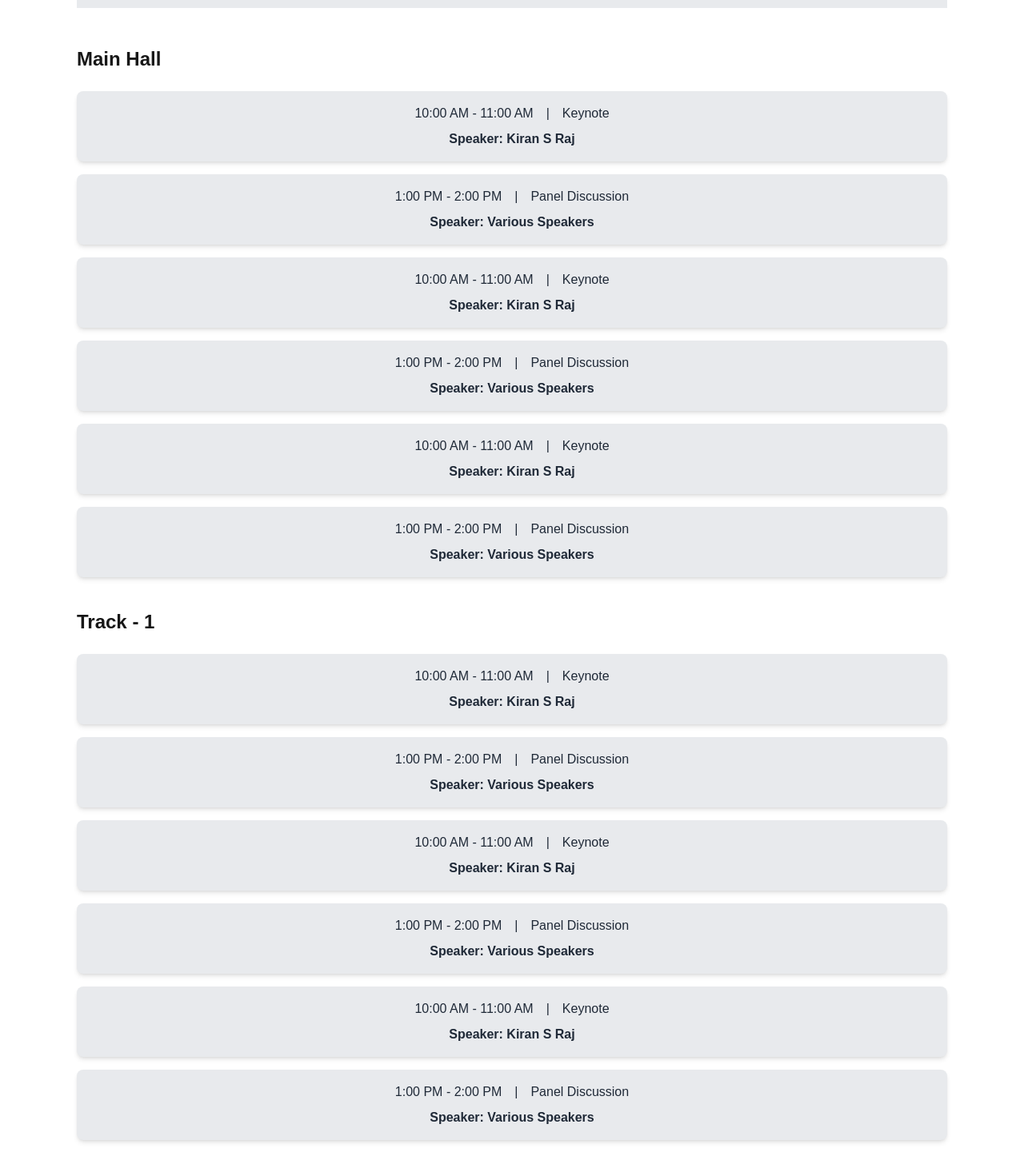
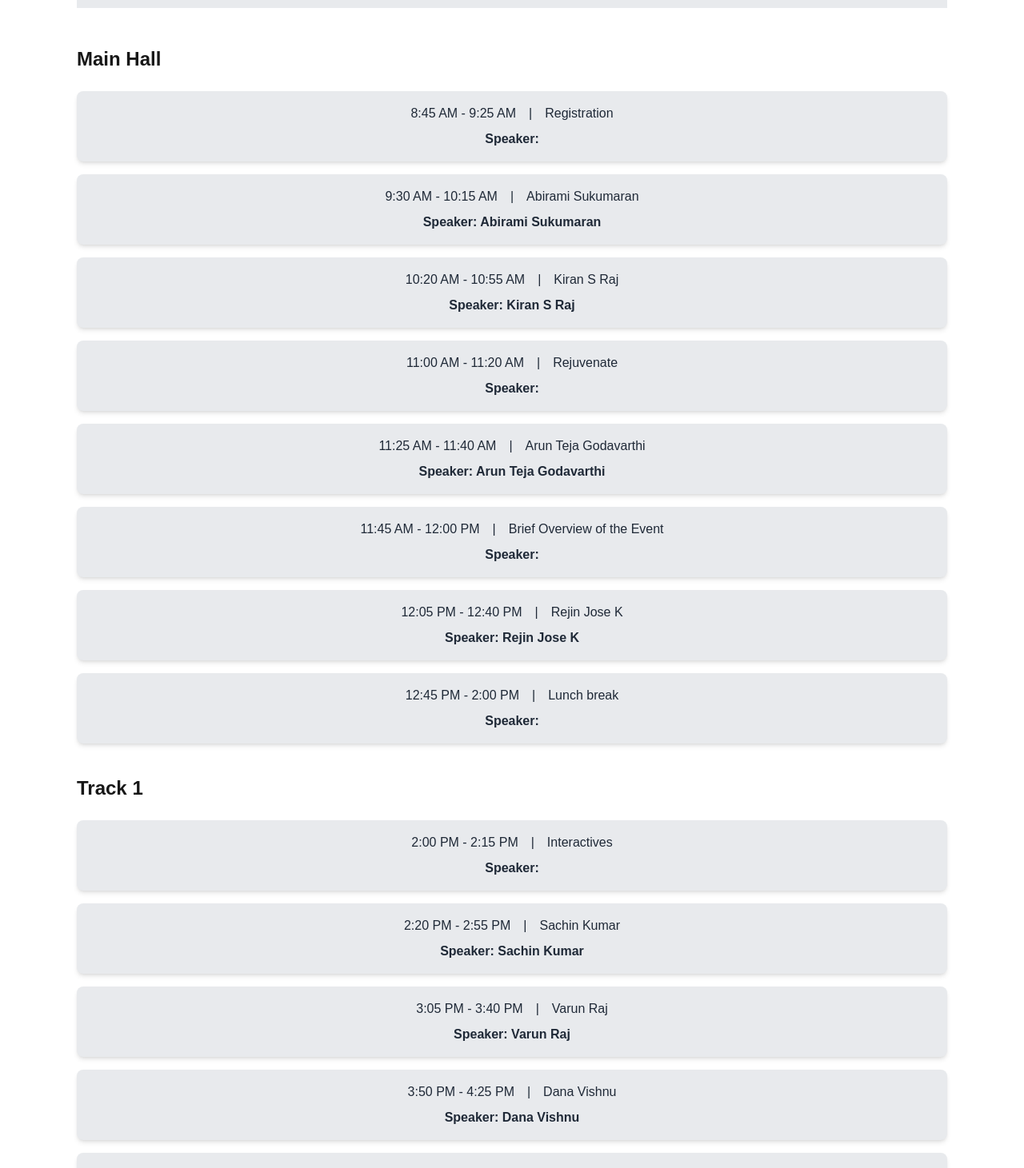
Before and after one commit to abdulhakkeempa/ccd-24, a Next.js app: page /agenda in a window 1280 px wide. Shown: the part 320-1781 px from the top of the page at 80% size. Built offline with nearby package versions, Linux system fonts and the light colour scheme.

Commit message:
updated agenda

```diff
--- a/src/app/agenda/page.tsx
+++ b/src/app/agenda/page.tsx
@@ -9,110 +9,139 @@ const agendaList = [
     "track": "Main Hall",
     "sessions": [
       {
-        "title": "Keynote",
-        "time": "10:00 AM - 11:00 AM",
+        "title": "Registration",
+        "time": "8:45 AM - 9:25 AM",
+        "speaker": ""
+      },
+      {
+        "title": "Abirami Sukumaran",
+        "time": "9:30 AM - 10:15 AM",
+        "speaker": "Abirami Sukumaran",
+        "topic": "Building Agentic Applications with Cloud Databases and Serverless Runtimes"
+      },
+      {
+        "title": "Kiran S Raj",
+        "time": "10:20 AM - 10:55 AM",
         "speaker": "Kiran S Raj"
       },
       {
-        "title": "Panel Discussion",
-        "time": "1:00 PM - 2:00 PM",
-        "speaker": "Various Speakers"
+        "title": "Rejuvenate",
+        "time": "11:00 AM - 11:20 AM",
+        "speaker": ""
       },
       {
-        "title": "Keynote",
-        "time": "10:00 AM - 11:00 AM",
-        "speaker": "Kiran S Raj"
+        "title": "Arun Teja Godavarthi",
+        "time": "11:25 AM - 11:40 AM",
+        "speaker": "Arun Teja Godavarthi",
+        "topic": "Gemini"
       },
       {
-        "title": "Panel Discussion",
-        "time": "1:00 PM - 2:00 PM",
-        "speaker": "Various Speakers"
+        "title": "Brief Overview of the Event",
+        "time": "11:45 AM - 12:00 PM",
+        "speaker": ""
       },
       {
-        "title": "Keynote",
-        "time": "10:00 AM - 11:00 AM",
-        "speaker": "Kiran S Raj"
+        "title": "Rejin Jose K",
+        "time": "12:05 PM - 12:40 PM",
+        "speaker": "Rejin Jose K",
+        "topic": "Through My Eyes: A Developer Retrospective"
       },
       {
-        "title": "Panel Discussion",
-        "time": "1:00 PM - 2:00 PM",
-        "speaker": "Various Speakers"
+        "title": "Lunch break",
+        "time": "12:45 PM - 2:00 PM",
+        "speaker": ""
       }
     ]
   },
   {
-    "track": "Track - 1",
+    "track": "Track 1",
     "sessions": [
       {
-        "title": "Keynote",
-        "time": "10:00 AM - 11:00 AM",
-        "speaker": "Kiran S Raj"
+        "title": "Interactives",
+        "time": "2:00 PM - 2:15 PM",
+        "speaker": ""
       },
       {
-        "title": "Panel Discussion",
-        "time": "1:00 PM - 2:00 PM",
-        "speaker": "Various Speakers"
+        "title": "Sachin Kumar",
+        "time": "2:20 PM - 2:55 PM",
+        "speaker": "Sachin Kumar",
+        "topic": "Building Powerful AI Agents using Vertex AI Agent Builder"
       },
       {
-        "title": "Keynote",
-        "time": "10:00 AM - 11:00 AM",
-        "speaker": "Kiran S Raj"
+        "title": "Varun Raj",
+        "time": "3:05 PM - 3:40 PM",
+        "speaker": "Varun Raj",
+        "topic": "Building AI Apps with Firebase Genkit and Gemini"
       },
       {
-        "title": "Panel Discussion",
-        "time": "1:00 PM - 2:00 PM",
-        "speaker": "Various Speakers"
+        "title": "Dana Vishnu",
+        "time": "3:50 PM - 4:25 PM",
+        "speaker": "Dana Vishnu",
+        "topic": "Web Security Essentials for Developers"
       },
       {
-        "title": "Keynote",
-        "time": "10:00 AM - 11:00 AM",
-        "speaker": "Kiran S Raj"
-      },
-      {
-        "title": "Panel Discussion",
-        "time": "1:00 PM - 2:00 PM",
-        "speaker": "Various Speakers"
+        "title": "Deepu Xavier, Nithin Suresh",
+        "time": "4:35 PM - 5:10 PM",
+        "speaker": "Deepu Xavier, Nithin Suresh",
+        "topic": "Generative AI: Revolutionizing Product Development"
       }
     ]
   },
   {
-    "track": "Track - 2",
+    "track": "Track 2",
     "sessions": [
       {
-        "title": "Keynote",
-        "time": "10:00 AM - 11:00 AM",
-        "speaker": "Kiran S Raj"
+        "title": "Interactives",
+        "time": "2:00 PM - 2:15 PM",
+        "speaker": ""
       },
       {
-        "title": "Panel Discussion",
-        "time": "1:00 PM - 2:00 PM",
-        "speaker": "Various Speakers"
+        "title": "Anubhav Singh",
+        "time": "2:20 PM - 2:55 PM",
+        "speaker": "Anubhav Singh",
+        "topic": "Exploring Goroutines as Cognitive Threads in Go"
       },
       {
-        "title": "Keynote",
-        "time": "10:00 AM - 11:00 AM",
-        "speaker": "Kiran S Raj"
+        "title": "Abhishek Sharma",
+        "time": "3:05 PM - 3:40 PM",
+        "speaker": "Abhishek Sharma",
+        "topic": "Unleashing the Potential of GKE for Next-Level Solutions"
       },
       {
-        "title": "Panel Discussion",
-        "time": "1:00 PM - 2:00 PM",
-        "speaker": "Various Speakers"
+        "title": "Aayush Arora",
+        "time": "3:50 PM - 4:25 PM",
+        "speaker": "Aayush Arora",
+        "topic": "Streamlining GenAI with Google Cloud Workflows"
       },
       {
-        "title": "Keynote",
-        "time": "10:00 AM - 11:00 AM",
-        "speaker": "Kiran S Raj"
-      },
-      {
-        "title": "Panel Discussion",
-        "time": "1:00 PM - 2:00 PM",
-        "speaker": "Various Speakers"
+        "title": "Biswanath Giri",
+        "time": "4:35 PM - 5:10 PM",
+        "speaker": "Biswanath Giri",
+        "topic": "Securing the Future: Safeguarding GenAI Systems"
       }
     ]
   },
+  {
+    "track": "Main Hall",
+    "sessions": [
+      {
+        "title": "Reveal",
+        "time": "5:20 PM - 5:35 PM",
+        "speaker": ""
+      },
+      {
+        "title": "Closing Notes",
+        "time": "5:45 PM - 6:00 PM",
+        "speaker": ""
+      },
+      {
+        "title": "Networking",
+        "time": "6:00 PM - 6:20 PM",
+        "speaker": ""
+      }
+    ]
+  }
 ];
-
-
 
 
 export default function Agenda() {
```
